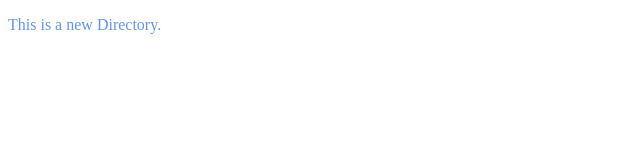
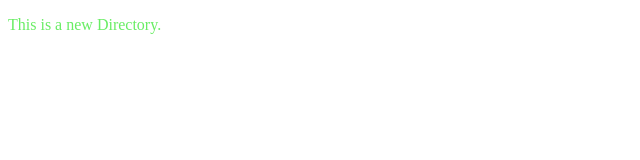
Before and after one commit to aneebamoezz/lcoalrepo, a plain HTML site: page index.html in a window 1280 px wide. Shown: the whole page, without its empty margins (0-640 px from the left). Drawn offline with Linux system fonts and the light colour scheme.

```diff
--- a/styles.css
+++ b/styles.css
@@ -1,3 +1,3 @@
 p{
-    color: cornflowerblue;
+    color: rgb(105, 237, 100);
 }
```
Also changed, not shown: 1 other file.
